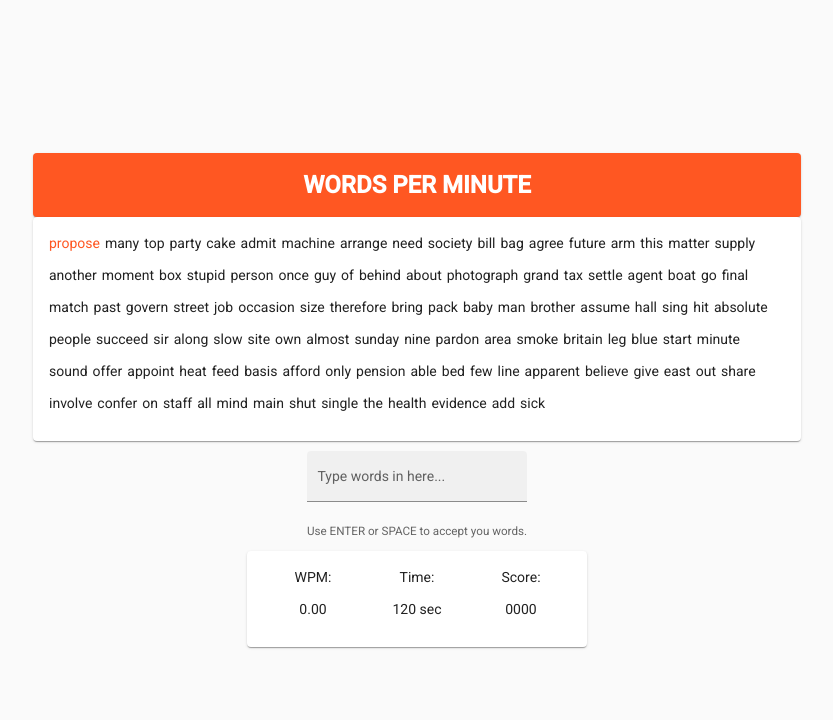
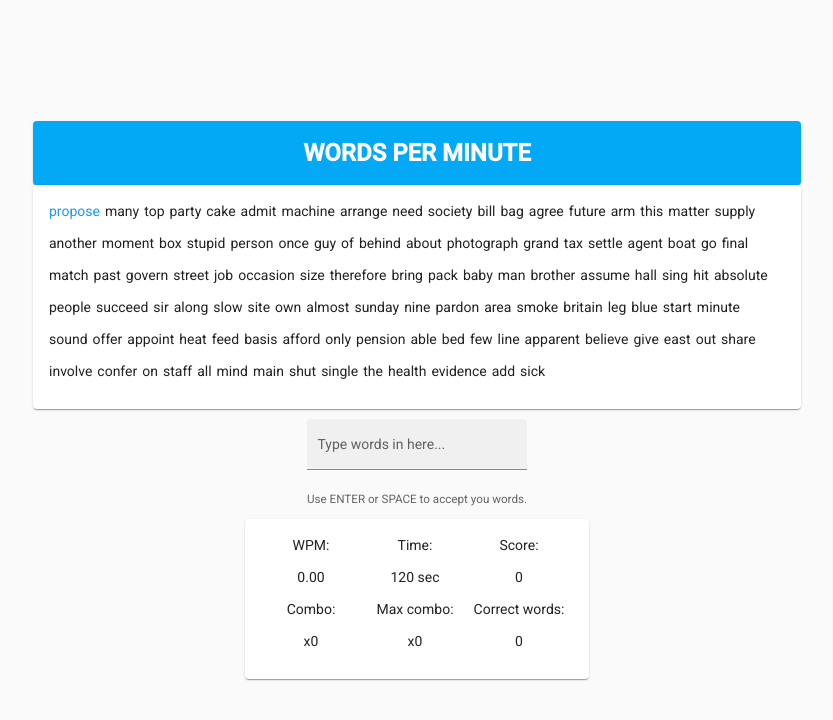
Before and after one commit to AndrzejLech/words-per-minute, an Angular app: page /game in a window 1280 px wide. Shown: the top 720 px of the page, without its empty margins (223-1056 px from the left). Built offline with nearby package versions, Linux system fonts and the light colour scheme.

Commit message:
score working

```diff
--- a/src/app/components/game/game.component.scss
+++ b/src/app/components/game/game.component.scss
@@ -2,10 +2,10 @@
 @import "../../../styles.scss";
 
 #title-container{
-  background-color: mat.get-color-from-palette($accent, default);
+  background-color: mat.get-color-from-palette(mat.define-palette(mat.$light-blue-palette), default);
 }
 
 .title{
-  color: mat.get-color-from-palette($accent, 900-contrast);
+  color: mat.get-color-from-palette(mat.define-palette(mat.$light-blue-palette), 900-contrast);
   font-weight: bolder;
 }
--- a/src/app/components/state-box/state-box.component.html
+++ b/src/app/components/state-box/state-box.component.html
@@ -1,4 +1,5 @@
-<mat-card fxLayout="row" fxLayoutGap="4">
+<mat-card fxLayoutGap="4">
+  <div fxLayout="row" fxLayoutGap="4">
     <div>
       <p>WPM:</p>
       <p>{{wordsPerMinute.toFixed(2)}}</p>
@@ -9,6 +10,21 @@
     </div>
     <div>
       <p>Score:</p>
-    <p>0000</p>
+      <p>{{score.toFixed(0)}}</p>
+    </div>
+  </div>
+  <div fxLayout="row" fxLayoutGap="4">
+    <div>
+      <p>Combo:</p>
+      <p>x{{combo}}</p>
+    </div>
+    <div>
+      <p>Max combo:</p>
+      <p>x{{maxCombo}}</p>
+    </div>
+    <div>
+      <p>Correct words:</p>
+      <p>{{totalCorrectWords}}</p>
+    </div>
   </div>
 </mat-card>
--- a/src/app/components/state-box/state-box.component.ts
+++ b/src/app/components/state-box/state-box.component.ts
@@ -1,6 +1,7 @@
 import { Component, OnInit } from '@angular/core';
+import { ScoreHandler } from 'src/app/utils/handlers/score-handler';
+import { WordsPerMinuteHandler } from 'src/app/utils/handlers/words-per-minute-handler';
 import { TimerHandler } from "../../utils/handlers/timer-handler";
-import { WordsPerMinuteHandler } from 'src/app/utils/handlers/words-per-minute-handler';
 
 @Component({
   selector: 'app-state',
@@ -11,16 +12,40 @@ export class StateBoxComponent implements OnInit {
 
   timer = 0
   wordsPerMinute = 0
+  combo = 0
+  maxCombo = 0
+  totalCorrectWords = 0
+  score = 0
+
+  comboSum = 0
 
   constructor(
     private timerHandler: TimerHandler,
-    private wordsPerMinuteHandler: WordsPerMinuteHandler
+    private wordsPerMinuteHandler: WordsPerMinuteHandler,
+    private scoreHandler: ScoreHandler
   ) {
   }
 
   ngOnInit(): void {
     this.timerHandler.timerValue.subscribe(time => this.timer = time)
     this.wordsPerMinuteHandler.wordsPerMinute.subscribe(wordsPerMinute => this.wordsPerMinute = wordsPerMinute)
+    this.scoreHandler.combo.subscribe(combo => this.combo = combo)
+    this.scoreHandler.maxCombo.subscribe(maxCombo => this.maxCombo = maxCombo)
+    this.wordsPerMinuteHandler.totalCorrectWords.subscribe(totalCorrectWords => this.totalCorrectWords = totalCorrectWords)
+    this.scoreHandler.score.subscribe(score => this.score = score)
+
+    this.score = (this.wordsPerMinute * 100) + this.combo + this.totalCorrectWords
+
+    this.scoreHandler.combo.subscribe(combo => {
+      this.comboSum = this.comboSum + combo
+      this.wordsPerMinuteHandler.totalCorrectWords.subscribe(correctWords => {
+        this.scoreHandler.combo.subscribe(score => {
+          this.wordsPerMinuteHandler.wordsPerMinute.subscribe(wordsPerMinute => {
+            this.scoreHandler.setScore(this.score = (this.wordsPerMinute * 100) + this.comboSum + this.totalCorrectWords)
+          }).unsubscribe
+        }).unsubscribe
+      }).unsubscribe
+    }).unsubscribe
   }
 
 }
--- a/src/app/components/type-box/type-box.component.ts
+++ b/src/app/components/type-box/type-box.component.ts
@@ -1,9 +1,10 @@
-import {Component, OnInit} from '@angular/core';
-import {Colors} from "../../utils/enums/colors";
-import {WordsGenerator} from "../../utils/handlers/words-generator";
-import {Settings} from "../../utils/enums/settings";
-import {TimerHandler} from "../../utils/handlers/timer-handler";
+import { Component, OnInit } from '@angular/core';
+import { ScoreHandler } from 'src/app/utils/handlers/score-handler';
 import { WordsPerMinuteHandler } from 'src/app/utils/handlers/words-per-minute-handler';
+import { Colors } from "../../utils/enums/colors";
+import { Settings } from "../../utils/enums/settings";
+import { TimerHandler } from "../../utils/handlers/timer-handler";
+import { WordsGenerator } from "../../utils/handlers/words-generator";
 
 @Component({
   selector: 'app-type-box',
@@ -14,6 +15,8 @@ export class TypeBoxComponent implements OnInit {
   input: string = ''
   index: number = 0
   correctWords: number = 0
+  combo: number = 0
+  maxCombo: number = 0
   timerState: boolean = false
   timerEnded: boolean = false
 
@@ -21,12 +24,13 @@ export class TypeBoxComponent implements OnInit {
     private wordsGenerator: WordsGenerator,
     private timerHandler: TimerHandler,
     private wordsPerMinuteHandler: WordsPerMinuteHandler,
+    private scoreHandler: ScoreHandler
   ) {
-    timerHandler.timerState.subscribe(state => this.timerState = state)
-    timerHandler.timerEnded.subscribe(ended => this.timerEnded = ended)
   }
 
   ngOnInit(): void {
+    this.timerHandler.timerState.subscribe(state => this.timerState = state)
+    this.timerHandler.timerEnded.subscribe(ended => this.timerEnded = ended)
   }
 
   OnKeyPressed(event: any) {
@@ -44,12 +48,12 @@ export class TypeBoxComponent implements OnInit {
       if (this.index === Settings.NUMBER_OF_WORDS) {
         this.reset()
       } else {
-        this.colorWord(this.index, Colors.AMBER)
+        this.colorWord(this.index, Colors.BLUE)
       }
     }
   }
 
-  onResetButtonCLick(){
+  onResetButtonCLick() {
     this.reset()
     this.timerHandler.setTimerState(false)
     this.timerHandler.setTimeEnded(false)
@@ -60,13 +64,13 @@ export class TypeBoxComponent implements OnInit {
 
   private colorWord(index: number, color: Colors) {
     document.getElementById("id" + String(index))!.classList.add(color)
-    if (color != Colors.AMBER) {
-      document.getElementById("id" + String(index))!.classList.remove(Colors.AMBER)
+    if (color != Colors.BLUE) {
+      document.getElementById("id" + String(index))!.classList.remove(Colors.BLUE)
     }
   }
 
   private removeColor(index: number) {
-    document.getElementById("id" + String(index))!.classList.remove(Colors.AMBER, Colors.WRONG, Colors.CORRECT)
+    document.getElementById("id" + String(index))!.classList.remove(Colors.BLUE, Colors.WRONG, Colors.CORRECT)
   }
 
   private getWord(index: number): string {
@@ -78,11 +82,11 @@ export class TypeBoxComponent implements OnInit {
     this.index = 0
     let counter = 0
     this.wordsGenerator.wordsObservable.subscribe(() => {
-        while (!(counter == Settings.NUMBER_OF_WORDS)) {
-          this.removeColor(counter)
-          counter++
-        }
+      while (!(counter == Settings.NUMBER_OF_WORDS)) {
+        this.removeColor(counter)
+        counter++
       }
+    }
     ).unsubscribe()
   }
 
@@ -95,12 +99,21 @@ export class TypeBoxComponent implements OnInit {
   }
 
   private gradeWords() {
+
     if (this.getWord(this.index) === this.input) {
       this.colorWord(this.index, Colors.CORRECT)
       this.wordsPerMinuteHandler.setCorrectWords(++this.correctWords)
+      this.scoreHandler.setCurrentCombo(++this.combo)
     } else {
       this.colorWord(this.index, Colors.WRONG)
+      this.scoreHandler.setCurrentCombo(this.combo = 0)
     }
+    this.calculateMaxCombo()
+  }
 
+  private calculateMaxCombo() {
+    if (this.combo > this.maxCombo || this.combo == this.maxCombo) {
+      this.scoreHandler.setMaxCombo(this.maxCombo = this.combo)
+    }
   }
 }
--- a/src/app/components/word-container/word-container.component.scss
+++ b/src/app/components/word-container/word-container.component.scss
@@ -1,17 +1,6 @@
 @use "@angular/material" as mat;
 @import "../../../styles.scss";
 
-#id0{
-color: mat.get-color-from-palette($accent, default);
+#id0 {
+  color: mat.get-color-from-palette($accent, default);
 }
-
-.amber{
-  color: #ff6f00 !important;
-}
-
-.wrong {
-  color: #f44336 !important;
-}
-.correct {
-  color: #8bc34a !important;
-}
--- a/src/app/utils/enums/colors.ts
+++ b/src/app/utils/enums/colors.ts
@@ -1,6 +1,6 @@
 export enum Colors{
   WHITE = 'white',
-  AMBER = 'amber',
+  BLUE = 'blue',
   WRONG = 'wrong',
   CORRECT = 'correct',
   BLANK = ''
--- /dev/null
+++ b/src/app/utils/handlers/score-handler.ts
@@ -0,0 +1,25 @@
+import { BehaviorSubject, Observable } from "rxjs"
+
+export class ScoreHandler{
+    private _combo: BehaviorSubject<number> = new BehaviorSubject(0)
+    combo: Observable<number> = this._combo.asObservable()
+
+    private _maxCombo: BehaviorSubject<number> = new BehaviorSubject(0)
+    maxCombo: Observable<number> = this._maxCombo.asObservable()
+
+    private _score: BehaviorSubject<number> = new BehaviorSubject(0)
+    score: Observable<number> = this._score.asObservable()
+
+    setCurrentCombo(value: number){
+        this._combo.next(value)
+    }
+
+    setMaxCombo(value: number){
+        this._maxCombo.next(value)
+    }
+
+    setScore(value: number){
+        this._score.next(value)
+    }
+
+}
--- a/src/app/utils/handlers/words-per-minute-handler.ts
+++ b/src/app/utils/handlers/words-per-minute-handler.ts
@@ -6,7 +6,7 @@ import { TimerHandler } from "./timer-handler";
 @Injectable()
 export class WordsPerMinuteHandler {
   private _correctWordsNumber: BehaviorSubject<number> = new BehaviorSubject(0)
-  correctWordsNumber: Observable<number> = this._correctWordsNumber.asObservable()
+  totalCorrectWords: Observable<number> = this._correctWordsNumber.asObservable()
 
   private _wordsPerMinute: BehaviorSubject<number> = new BehaviorSubject(0)
   wordsPerMinute: Observable<number> = this._wordsPerMinute.asObservable()
@@ -16,9 +16,9 @@ export class WordsPerMinuteHandler {
   ) {
   }
 
-  calculateWordsPerMinute() {
+  calculateWordsPerMinute(): void {
     this.timerHandler.timerValue.subscribe(time => {
-      this.correctWordsNumber.subscribe(words => {
+      this.totalCorrectWords.subscribe(words => {
         let timeElapsed = (Settings.TIME_LIMIT - time)
         let wordPerMinute = (words / (timeElapsed / 60))
 
--- a/src/styles.scss
+++ b/src/styles.scss
@@ -2,8 +2,8 @@
 
 @include mat.core();
 
-$primary: mat.define-palette(mat.$amber-palette);
-$accent: mat.define-palette(mat.$deep-orange-palette);
+$primary: mat.define-palette(mat.$light-blue-palette);
+$accent: mat.define-palette(mat.$blue-palette);
 $warn: mat.define-palette(mat.$red-palette);
 
 $light-theme: mat.define-light-theme((
@@ -32,3 +32,14 @@ $dark-theme: mat.define-dark-theme((
 
 html, body { height: 100%; }
 body { margin: 0; font-family: Roboto, "Helvetica Neue", sans-serif; }
+
+.blue{
+  color: mat.get-color-from-palette(mat.define-palette(mat.$light-blue-palette), default) !important;
+}
+
+.wrong {
+  color: mat.get-color-from-palette(mat.define-palette(mat.$red-palette), default) !important;
+}
+.correct {
+  color: mat.get-color-from-palette(mat.define-palette(mat.$light-green-palette), default) !important;
+}
--- a/tsconfig.json
+++ b/tsconfig.json
@@ -2,6 +2,7 @@
 {
   "compileOnSave": false,
   "compilerOptions": {
+    "watch": true,
     "baseUrl": "./",
     "outDir": "./dist/out-tsc",
     "forceConsistentCasingInFileNames": true,
```
Also changed, not shown: src/app/app.module.ts (+18 -16 lines). Lines whose indentation alone changed are shown as unchanged.
